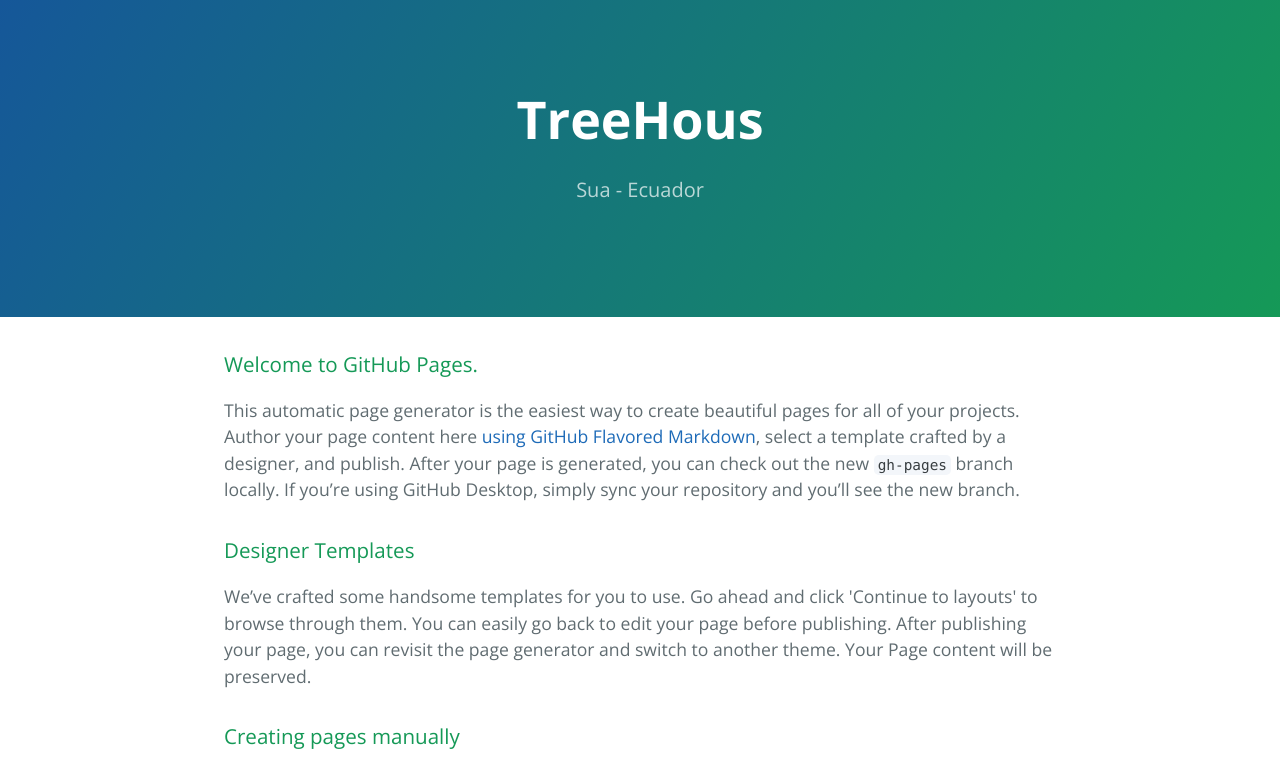
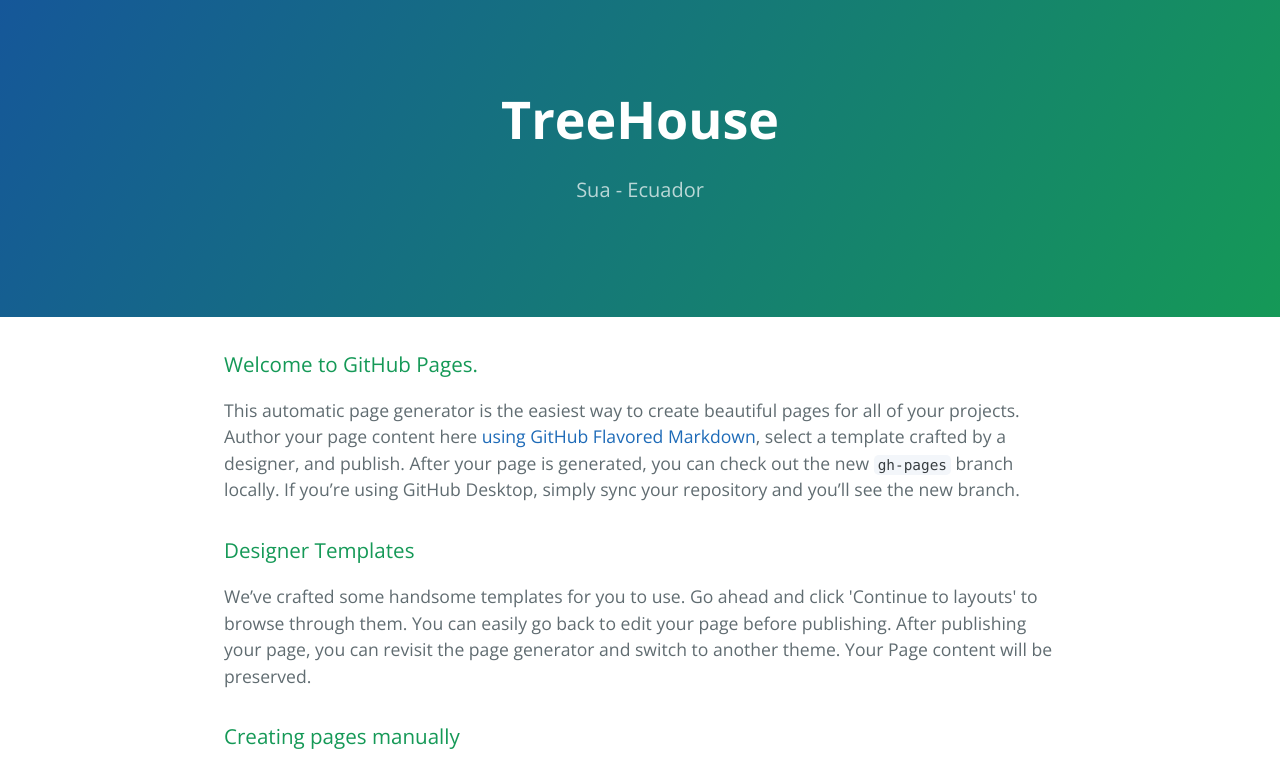
Before and after one commit to TreeHouseEcuador/TreeHouseEcuador.github.io, a plain HTML site: page index.html in a window 1280 px wide. Shown: the top 766 px of the page. Drawn offline with nearby package versions, Linux system fonts and the light colour scheme.

Commit message:
Update index.html

```diff
--- a/index.html
+++ b/index.html
@@ -11,7 +11,7 @@
   </head>
   <body>
     <section class="page-header">
-      <h1 class="project-name">TreeHous</h1>
+      <h1 class="project-name">TreeHouse</h1>
       <h2 class="project-tagline">Sua - Ecuador</h2>
     </section>
 
```
